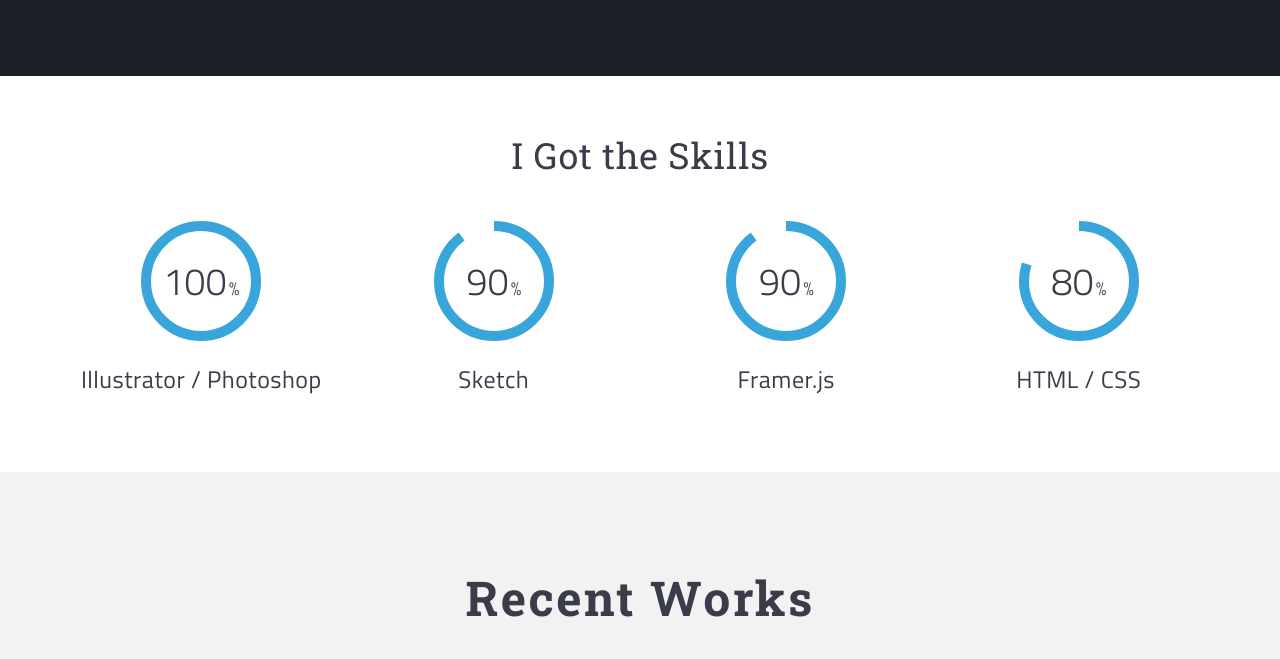
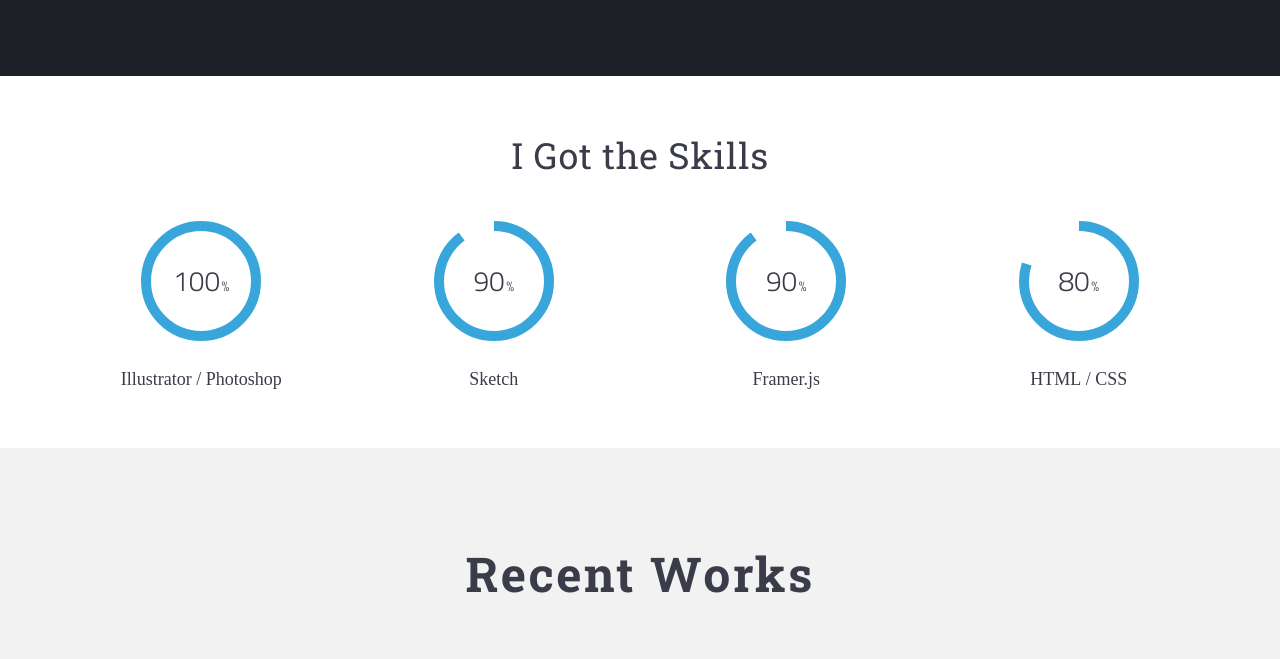
Before and after one commit to you2530/yukyungkim.com, a plain HTML site: page index.html in a window 1280 px wide. Shown: the part 2640-3299 px from the top of the page. Drawn offline with nearby package versions, Linux system fonts and the light colour scheme.

Commit message:
Tweak skills font section.

```diff
--- a/css/meflat-blue.css
+++ b/css/meflat-blue.css
@@ -624,6 +624,7 @@
 
 .skills {
     margin-top:60px;
+    margin-bottom:40px;
 }
 
 .chart {
@@ -644,8 +645,8 @@
 .percent {
     display: inline-block;
     line-height: 120px;
-	font-size:38px;
-	font-weight:300;
+    font-size: 28px;
+    font-weight: 300;
     z-index: 2;
 }
 .percent:after {
--- a/css/yukyung.css
+++ b/css/yukyung.css
@@ -18,5 +18,9 @@
 }
 
 #skill1 {
-    margin-bottom: 40px
+    margin-bottom: 0px
 }
+
+.skill-description {
+    margin-bottom: 20px;
+}
--- a/index.html
+++ b/index.html
@@ -252,19 +252,24 @@
 
 		      <div class="col-xs-6 col-md-3 text-center">
 			<span class="chart" data-percent="100"><span class="percent">100</span></span>
-					  <h2 class="text-center" id="skill1">Illustrator / Photoshop</h2>
+			<br/>
+			<span class="text-center fa skill-description" id="skill1">Illustrator / Photoshop</span>
 		      </div>
 		      <div class="col-xs-6 col-md-3 text-center">
 			<span class="chart" data-percent="90"><span class="percent">90</span></span>
-						<h2 class="text-center">Sketch</h2>
+			<br/>
+			<span class="text-center fa skill-description">Sketch</span>
 		      </div>
 		      <div class="col-xs-6 col-md-3 text-center">
 			<span class="chart" data-percent="90"><span class="percent">90</span></span>
-						<h2 class="text-center">Framer.js</h2>
+			<br/>
+			<span class="text-center fa skill-description">Framer.js</span>
 		      </div>
 		      <div class="col-xs-6 col-md-3 text-center">
 			<span class="chart" data-percent="80"><span class="percent">80</span></span>
-						<h2 class="text-center">HTML / CSS</h2>
+			<br/>
+			<span class="text-center fa skill-description">HTML / CSS</span>
+
 		      </div>
 
 		    </div><!--End row -->
```
Lines whose indentation alone changed are shown as unchanged.
